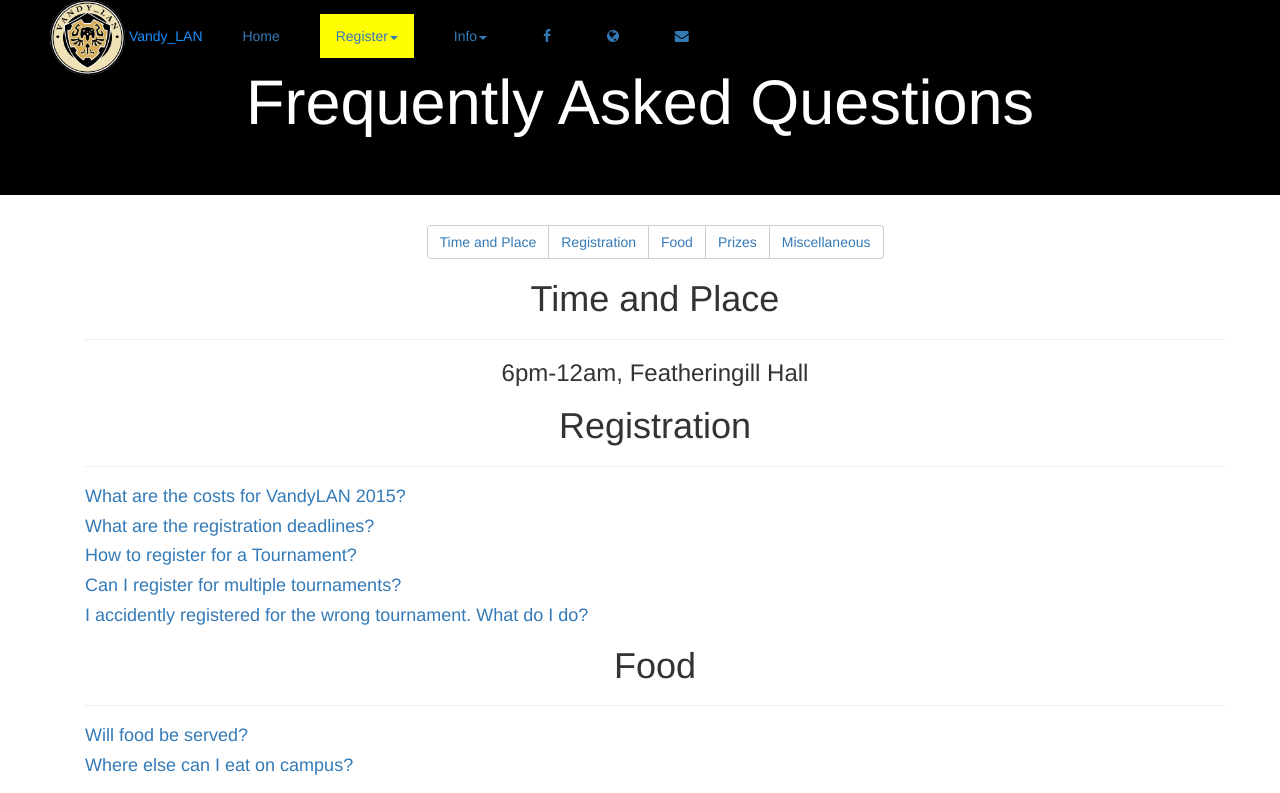
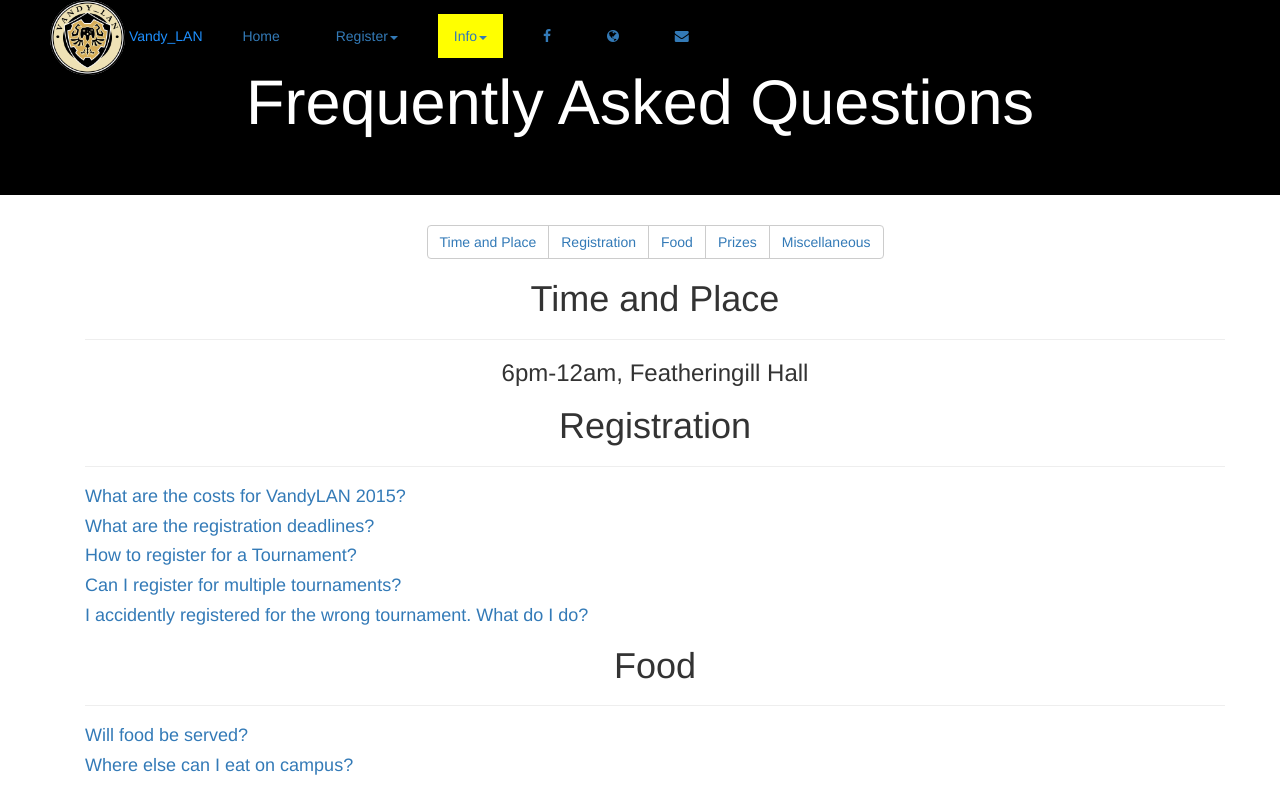
Before and after one commit to yifan-guo/yifan-guo.github.io, a plain HTML site: page FAQ.htm in a window 1280 px wide. Shown: the top 793 px of the page. Drawn offline with nearby package versions, Linux system fonts and the light colour scheme.

Commit message:
Fixed navbar active tab coloring issue

```diff
--- a/FAQ.htm
+++ b/FAQ.htm
@@ -27,7 +27,7 @@
                 <li style="color: #1E90FF"><img src="Logo.jpg" style="border-radius: 50%; height: 75px; width: 75px">&nbsp;Vandy_LAN</li>
             <li><a href="index.htm">Home</a></li>
             <li class="dropdown">
-                <a class="dropdown-toggle active" data-toggle="dropdown" href="#">Register<b class="caret"></b></a>
+                <a class="dropdown-toggle" data-toggle="dropdown" href="#">Register<b class="caret"></b></a>
                 <ul class="dropdown-menu">
                     <li><a href="Register.htm">Pick a Tournament</a></li>
                     <li><a href="https://docs.google.com/forms/d/1G6QaijU56woFdjEDRJbs1lCf6QuzrqRJQAQTZSYjn1I/viewform" target="_blank">Volunteer</a></li>
@@ -35,7 +35,7 @@
                 </ul>
             </li>
             <li class="dropdown">
-                <a class="dropdown-toggle" data-toggle="dropdown" href="#">Info<b class="caret"></b></a>
+                <a class="dropdown-toggle active" data-toggle="dropdown" href="#">Info<b class="caret"></b></a>
                 <ul class="dropdown-menu">
                     <li><a href="logistics.htm">Logistics</a></li>
                     <li><a href="FAQ.htm">FAQ's</a></li>
```
Also changed, not shown: about.htm (+2 -2 lines), index.htm (+2 -2 lines), logistics.htm (+2 -2 lines).
